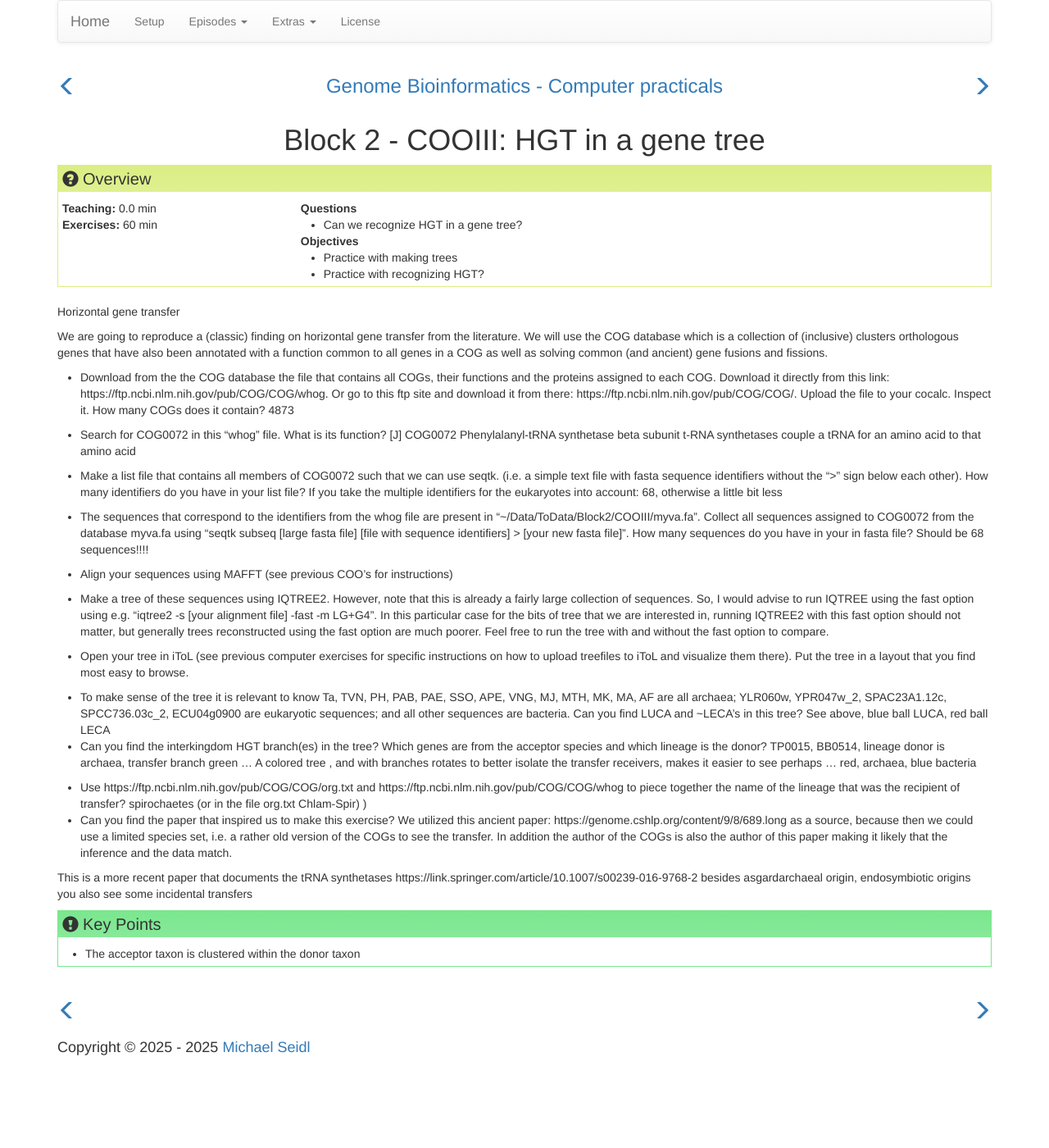
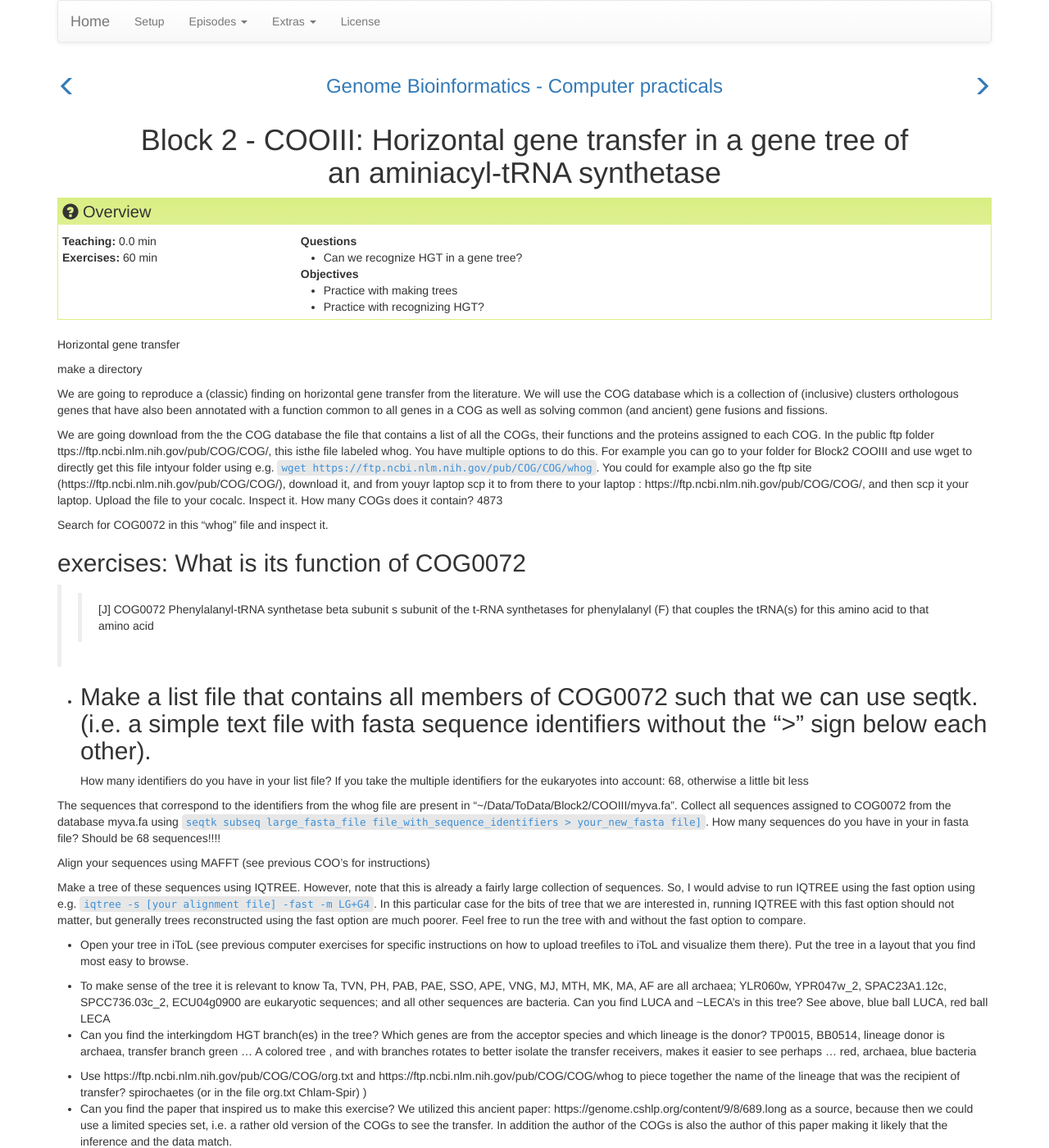
Before and after one commit to TeamMGE/GenomeBioinformaticsCourse, a Jekyll site: the page built from _episodes/60-COOIII.md, in a window 1280 px wide and 1400 px high. Shown: the whole window at 82% size. Built offline with Jekyll 4.4.1, drawn with Linux system fonts in a browser that asks for light colours.

Commit message:
Update 60-COOIII.md

```diff
--- a/_episodes/60-COOIII.md
+++ b/_episodes/60-COOIII.md
@@ -1,5 +1,5 @@
 ---
-title: "Block 2 - COOIII: HGT in a gene tree"
+title: "Block 2 - COOIII: Horizontal gene transfer in a gene tree of an aminiacyl-tRNA synthetase"
 start: true
 teaching: 0:00
 exercises: 60
@@ -17,24 +17,34 @@ keypoints:
 
 Horizontal gene transfer
 
+
+make a directory
+
 We are going to reproduce a (classic) finding on horizontal gene transfer from the literature. We will use the COG database which is a collection of (inclusive) clusters orthologous genes that have also been annotated with a function common to all genes in a COG as well as solving common (and ancient) gene fusions and fissions.
--	Download from the the COG database the file that contains all COGs, their functions and the proteins assigned to each COG. Download it directly from this link: https://ftp.ncbi.nlm.nih.gov/pub/COG/COG/whog. Or go to this ftp site and download it from there: https://ftp.ncbi.nlm.nih.gov/pub/COG/COG/. Upload the file to your cocalc. Inspect it. How many COGs does it contain?
+
+We are going download from the the COG database the file that contains a list of all the COGs, their functions and the proteins assigned to each COG. In the public ftp folder ttps://ftp.ncbi.nlm.nih.gov/pub/COG/COG/, this isthe file labeled whog. You have multiple options to do this. For example you can go to your folder for Block2 COOIII and use  wget to directly get this file intyour folder using e.g. `wget https://ftp.ncbi.nlm.nih.gov/pub/COG/COG/whog`. You could for example also go the ftp site (https://ftp.ncbi.nlm.nih.gov/pub/COG/COG/), download it, and from youyr laptop scp it to  from there to your laptop : https://ftp.ncbi.nlm.nih.gov/pub/COG/COG/, and then scp it your laptop.  Upload the file to your cocalc. Inspect it. How many COGs does it contain?
 4873
 
--	Search for COG0072 in this “whog” file. What is its function?
-[J] COG0072 Phenylalanyl-tRNA synthetase beta subunit
-t-RNA synthetases couple a tRNA for an amino acid to that amino acid
+Search for COG0072 in this “whog” file and inspect it.
 
--	Make a list file that contains all members of COG0072 such that we can use seqtk. (i.e. a simple text file with fasta sequence identifiers without the “>” sign below each other). How many identifiers do you have in your list file?
+## exercises:  What is its function of COG0072
+
+>>[J] COG0072 Phenylalanyl-tRNA synthetase beta subunit
+>>s subunit of the t-RNA synthetases for phenylalanyl (F) that couples the tRNA(s) for this amino acid to that amino acid
+
+
+-	Make a list file that contains all members of COG0072 such that we can use seqtk. (i.e. a simple text file with fasta sequence identifiers without the “>” sign below each other).
+-
+How many identifiers do you have in your list file?
 If you take the multiple identifiers for the eukaryotes into account:  68, otherwise a little bit less
 
--	The sequences that correspond to the identifiers from the whog file are present in “~/Data/ToData/Block2/COOIII/myva.fa”. Collect all sequences assigned to COG0072 from the database myva.fa using “seqtk subseq [large fasta file] [file with sequence identifiers] > [your new fasta file]”. How many sequences do you have in your in fasta file?
+
+The sequences that correspond to the identifiers from the whog file are present in “~/Data/ToData/Block2/COOIII/myva.fa”. Collect all sequences assigned to COG0072 from the database myva.fa using `seqtk subseq large_fasta_file file_with_sequence_identifiers > your_new_fasta file]`. How many sequences do you have in your in fasta file?
 Should be 68 sequences!!!!
 
--	Align your sequences using MAFFT (see previous COO’s for instructions)
+Align your sequences using MAFFT (see previous COO’s for instructions)
 
-
--	Make a tree of these sequences using IQTREE2. However, note that this is already a fairly large collection of sequences. So, I would advise to run IQTREE using the fast option using e.g. “iqtree2 -s [your alignment file] -fast -m LG+G4”. In this particular case for the bits of tree that we are interested in, running IQTREE2 with this fast option should not matter, but generally trees reconstructed using the fast option are much poorer. Feel free to run the tree with and without the fast option to compare.
+Make a tree of these sequences using IQTREE. However, note that this is already a fairly large collection of sequences. So, I would advise to run IQTREE using the fast option using e.g. `iqtree -s [your alignment file] -fast -m LG+G4`. In this particular case for the bits of tree that we are interested in, running IQTREE with this fast option should not matter, but generally trees reconstructed using the fast option are much poorer. Feel free to run the tree with and without the fast option to compare.
 
 
 -	Open your tree in iToL (see previous computer exercises for specific instructions on how to upload treefiles to iToL and visualize them there). Put the tree in a layout that you find most easy to browse.
```
